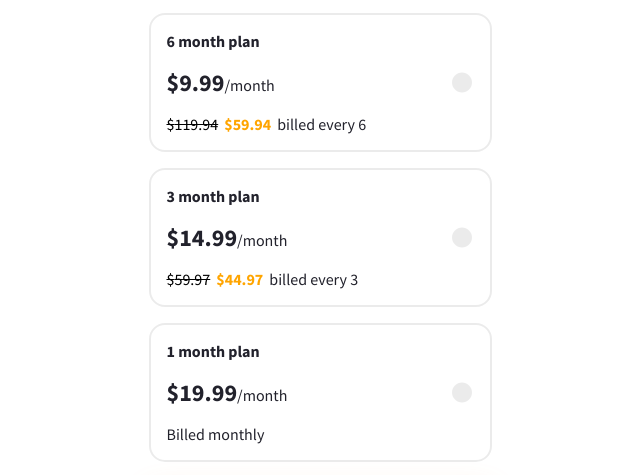
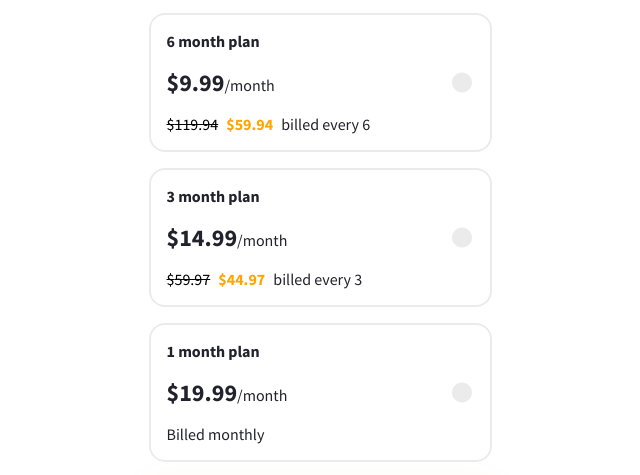
Before and after one commit to LaurynasPOC/YogaPositive, a Gatsby site: page / in a window 1280 px wide. Shown: the part 303-778 px from the top of the page, 320-960 px from the left. Built offline with nearby package versions, Linux system fonts and the light colour scheme; Gatsby itself is replaced by a stand-in of ours; a web font is replaced by a local one.

Commit message:
nesting error fix

```diff
--- a/src/components/cards/Card.tsx
+++ b/src/components/cards/Card.tsx
@@ -2,6 +2,7 @@ import React from "react";
 import Star from "../../assets/images/Star.svg";
 import { Box } from "../wrappers/Box";
 import { TextBase } from "../texts/TextBase";
+import { SpanBase } from "../texts/SpanBase";
 import { H5 } from "../texts/H5";
 
 interface Props {
@@ -22,14 +23,14 @@ const Card: React.FC<Props> = ({ name, adress, picture, review }) => {
       height="607px"
       textAlign="left"
     >
-      <TextBase>
+      <Box>
         <H5 fontWeight={700} margin="0">
           {name}
         </H5>
         <TextBase color="grey" margin="0">
           {adress}
         </TextBase>
-      </TextBase>
+      </Box>
       <TextBase className="stars">
         <img src={Star} alt="star" />
         <img src={Star} alt="star" />
@@ -37,12 +38,15 @@ const Card: React.FC<Props> = ({ name, adress, picture, review }) => {
         <img src={Star} alt="star" />
         <img src={Star} alt="star" />
       </TextBase>
-      <TextBase>
+      <Box>
         <img src={picture} alt="I love Yoga" />
         <TextBase lineHeight="1.5rem" margin="1rem 0 0 0">
           {review}
         </TextBase>
-      </TextBase>
+        {/* <SpanBase lineHeight="1.5rem" margin="1rem 0 0 0">
+          {review}
+        </SpanBase> */}
+      </Box>
     </Box>
   );
 };
--- a/src/components/isYogaForYou/ISYoga4U.tsx
+++ b/src/components/isYogaForYou/ISYoga4U.tsx
@@ -1,6 +1,7 @@
 import React from "react";
 import CheckCircle from "../../assets/images/CheckCirckle.svg";
 import { TextBase } from "../texts/TextBase";
+import { Box } from "../wrappers/Box";
 
 interface Props {
   text?: string;
@@ -8,10 +9,10 @@ interface Props {
 
 const ISYoga4U: React.FC<Props> = ({ text }) => {
   return (
-    <TextBase margin="0 0 0.5rem 0" display="flex">
+    <Box margin="0 0 0.5rem 0" display="flex">
       <img src={CheckCircle} alt="Yoga for U!" />
       <TextBase margin="0 0 0 1rem">{text}</TextBase>
-    </TextBase>
+    </Box>
   );
 };
 
--- a/src/components/monthPlans/MonthPlanPart.tsx
+++ b/src/components/monthPlans/MonthPlanPart.tsx
@@ -34,10 +34,10 @@ const MonthPlanPart: React.FC<Props> = ({
       onClick={() => setSelected(!selected)}
     >
       <TextBase fontWeight={700} display="flex">
-        {month} month plan{" "}
+        {month} month plan
         <SpanBase>
           {discount && (
-            <div>
+            <SpanBase>
               {selected ? (
                 <Button
                   height="18px"
@@ -52,11 +52,11 @@ const MonthPlanPart: React.FC<Props> = ({
               ) : (
                 ""
               )}
-            </div>
+            </SpanBase>
           )}
         </SpanBase>
       </TextBase>
-      <TextBase display="flex" justifyContent="space-between">
+      <Box margin="0 1rem" display="flex" justifyContent="space-between">
         <TextBase margin="0">
           <SpanBase fontSize="1.5rem" fontWeight={700}>
             ${price}
@@ -68,23 +68,28 @@ const MonthPlanPart: React.FC<Props> = ({
         ) : (
           <img src={TickBox} alt="buy it for sure" />
         )}
-      </TextBase>
+      </Box>
       <div>
         {preDiscount && (
-          <TextBase display="flex">
-            <SpanBase
+          <Box display="flex">
+            <TextBase
+              margin="1rem 0.5rem 1rem 1rem"
               color="black"
-              margin="0 6px 0 0"
               textDecoration="line-through"
             >
-              ${preDiscount}{" "}
-            </SpanBase>
-            <SpanBase fontWeight={700} margin="0 6px 0 0" color="orange">
-              {" "}
-              ${afterDiscount}{" "}
-            </SpanBase>
-            <p>billed every {month}</p>
-          </TextBase>
+              ${preDiscount}
+            </TextBase>
+            <TextBase
+              margin="1rem 0.5rem 1rem 0"
+              fontWeight={700}
+              color="orange"
+            >
+              ${afterDiscount}
+            </TextBase>
+            <TextBase margin="1rem 0.5rem 1rem 0">
+              billed every {month}
+            </TextBase>
+          </Box>
         )}
         {!preDiscount && <TextBase>Billed monthly</TextBase>}
       </div>
--- a/src/components/questionsSection/QuestionsPart.tsx
+++ b/src/components/questionsSection/QuestionsPart.tsx
@@ -22,10 +22,10 @@ const QuestionPart: React.FC<Props> = ({ headline, text }) => {
       className="question-part-container"
       onClick={() => setSelected(!selected)}
     >
-      <TextBase display="flex" justifyContent="space-between">
+      <Box display="flex" justifyContent="space-between">
         <H5>{headline}</H5>
         {selected ? <img src={Up} alt="" /> : <img src={Down} alt="" />}
-      </TextBase>
+      </Box>
       {selected && <TextBase>{text}</TextBase>}
     </Box>
   );
--- a/src/components/questionsSection/QuestionsSection.tsx
+++ b/src/components/questionsSection/QuestionsSection.tsx
@@ -1,17 +1,17 @@
 import React from "react";
 import QuestionsPart from "./QuestionsPart";
 import { questionsData } from "../../data";
-import { TextBase } from "../../components/texts/TextBase";
+import { Box } from "../../components/wrappers/Box";
 
 const QuestionsSection: React.FC = () => {
   return (
-    <TextBase margin="0">
+    <Box margin="0">
       {questionsData.map((ques, i) => {
         return (
           <QuestionsPart key={i} headline={ques.headline} text={ques.text} />
         );
       })}
-    </TextBase>
+    </Box>
   );
 };
 
--- a/src/components/texts/SpanBase.ts
+++ b/src/components/texts/SpanBase.ts
@@ -10,6 +10,7 @@ interface SpanBaseStyles {
   textDecoration?: string;
   textTransform?: string;
   letterSpacing?: string;
+  lineHeight?: string;
 }
 
 export const SpanBase = styled.span<SpanBaseStyles>`
@@ -17,8 +18,9 @@ export const SpanBase = styled.span<SpanBaseStyles>`
   font-size: ${({ fontSize }) => fontSize || ""};
   font-weight: ${({ fontWeight }) => fontWeight || 400};
   color: ${({ color }) => color || theme.colors.grey};
-  text-align: ${({ textAlign }) => textAlign || ""};
+  text-align: ${({ textAlign }) => textAlign || "left"};
   text-decoration: ${({ textDecoration }) => textDecoration || ""};
   text-transform: ${({ textTransform }) => textTransform || ""};
   letter-spacing: ${({ letterSpacing }) => letterSpacing || ""};
+  line-height: ${({ lineHeight }) => lineHeight || ""};
 `;
--- a/src/components/wrappers/Box.ts
+++ b/src/components/wrappers/Box.ts
@@ -15,9 +15,10 @@ interface BoxStyles {
   boxShadow?: string;
   width?: string;
   position?: string;
+  fontWeight?: number;
 }
 
-export const Box = styled.p<BoxStyles>`
+export const Box = styled.div<BoxStyles>`
   display: ${({ display }) => display || ""};
   margin: ${({ margin }) => margin || ""};
   text-align: ${({ textAlign }) => textAlign || ""};
@@ -31,4 +32,5 @@ export const Box = styled.p<BoxStyles>`
   box-shadow: ${({ boxShadow }) => boxShadow || ""};
   width: ${({ width }) => width || ""};
   position: ${({ position }) => position || ""};
+  font-weight: ${({ fontWeight }) => fontWeight || 400};
 `;
```
